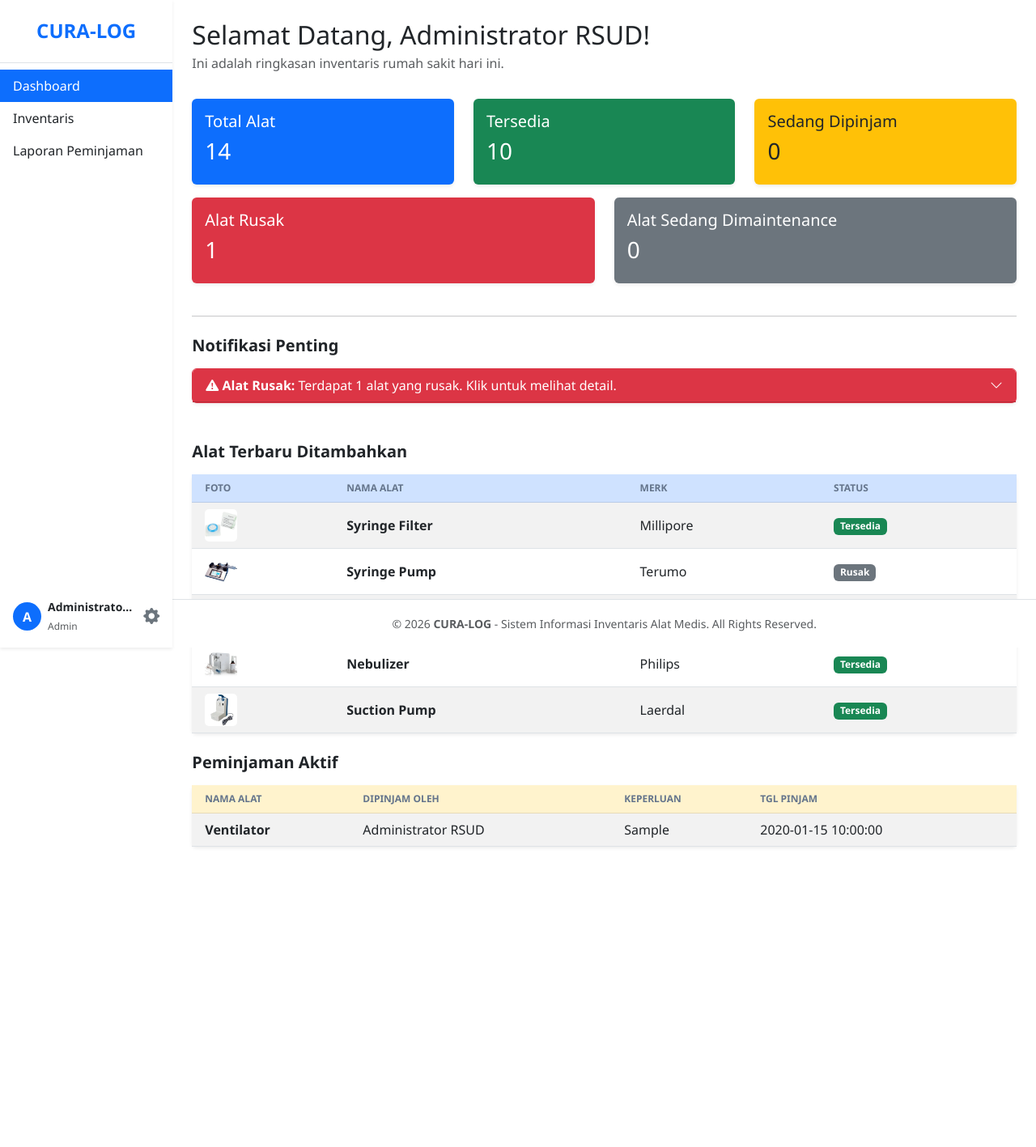
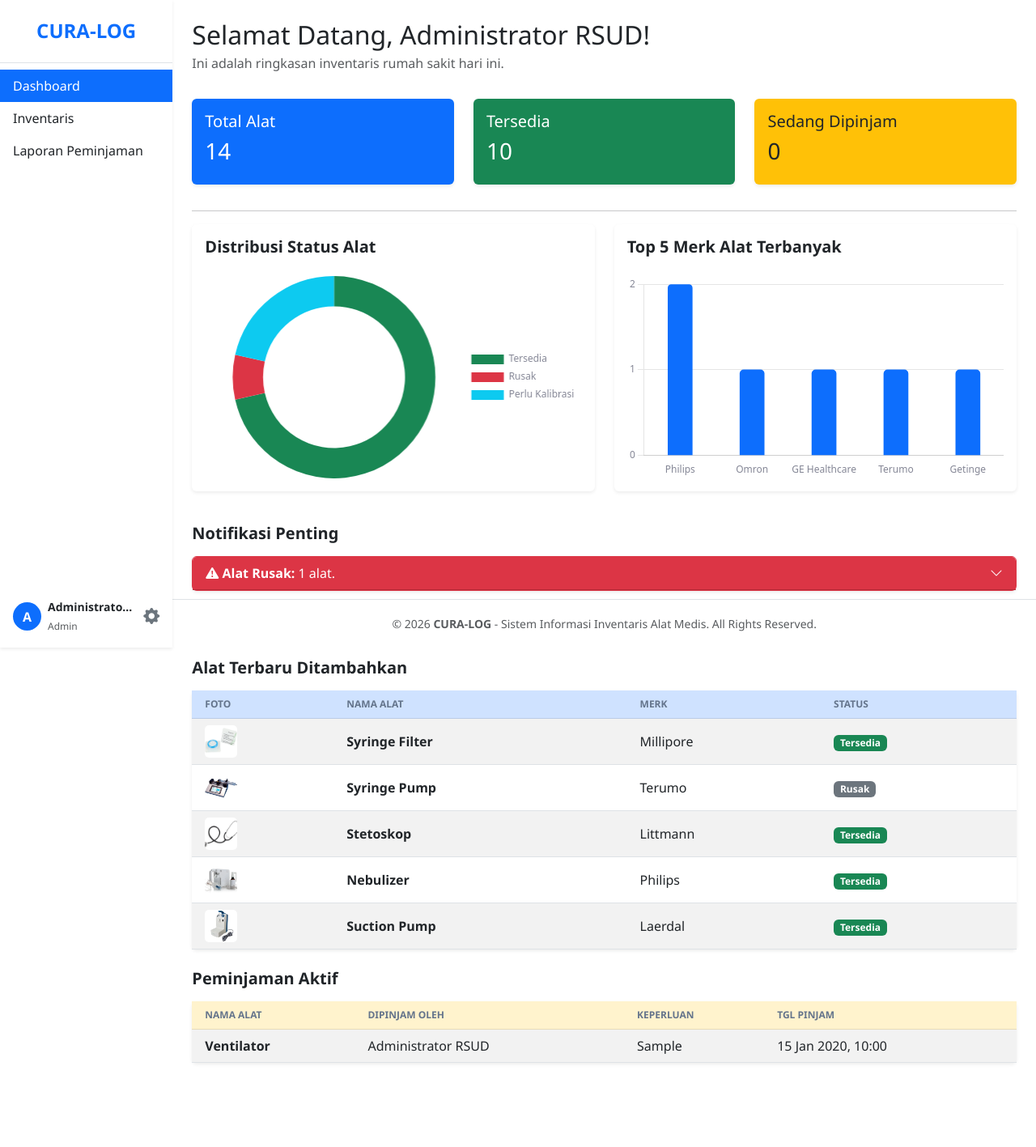
Before and after one commit to dfdwii/CURA-LOG, a PHP site: page /CURALOG/ in a window 1280 px wide. Shown: the whole page at 81% size. Before the commit the page ends 1047 px from the top, so only its background shows below. Run offline with PHP 8.4, Linux system fonts and the light colour scheme; a user stored in the database is signed in; data comes from the database, SQL or seed files in the repository; tables that the repository leaves empty hold one stand-in row (values such as "Sample post").

Commit message:
menambahkan pie chart pada dashboard

```diff
--- a/index.php
+++ b/index.php
@@ -2,16 +2,44 @@
 require_once 'config.php';
 require_once 'auth_check.php';
 
-$q_notif = mysqli_query($koneksi, "SELECT * FROM alat WHERE status IN ('Rusak', 'Maintenance')");
+$q_notif = mysqli_query($koneksi, "SELECT * FROM alat WHERE status IN ('Rusak', 'Maintenance', 'Perlu Kalibrasi')");
 $notif_rusak = [];
 $notif_maint = [];
+$notif_kalibrasi = [];
 
 while($row = mysqli_fetch_array($q_notif)) {
     if($row['status'] == 'Rusak') {
         $notif_rusak[] = $row;
+    } else if ($row['status'] == 'Maintenance') {
+        $notif_maint[] = $row;
     } else {
-        $notif_maint[] = $row;
+        $notif_kalibrasi[] = $row;
     }
+}
+
+$q_status = mysqli_query($koneksi, "SELECT status, COUNT(*) as jumlah FROM alat GROUP BY status");
+$label_status = [];
+$data_status = [];
+$warna_status = [];
+
+while($row = mysqli_fetch_assoc($q_status)) {
+    $label_status[] = $row['status'];
+    $data_status[] = $row['jumlah'];
+
+    if ($row['status'] == 'Tersedia') $warna_status[] = '#198754';
+    else if ($row['status'] == 'Dipinjam') $warna_status[] = '#ffc107';
+    else if ($row['status'] == 'Rusak') $warna_status[] = '#dc3545';
+    else if ($row['status'] == 'Perlu Kalibrasi') $warna_status[] = '#0dcaf0';
+    else $warna_status[] = '#6c757d';
+}
+
+$q_merk = mysqli_query($koneksi, "SELECT merk, COUNT(*) as jumlah FROM alat GROUP BY merk ORDER BY jumlah DESC LIMIT 5");
+$label_merk = [];
+$data_merk = [];
+
+while($row = mysqli_fetch_assoc($q_merk)) {
+    $label_merk[] = $row['merk'] ? $row['merk'] : 'Tanpa Merk';
+    $data_merk[] = $row['jumlah'];
 }
 
 include 'tampilan/header.php';
@@ -58,57 +86,52 @@ include 'tampilan/header.php';
                         </div>
                     </div>
                 </div>
+            </div>
 
+            <hr class="my-3">
+
+            <div class="row mb-4 mt-2">
                 <div class="col-md-6 mb-3">
-                    <div class="card bg-danger text-white h-100 shadow-sm border-0">
+                    <div class="card shadow-sm border-0 h-100 bg-body">
                         <div class="card-body">
-                            <h5>Alat Rusak</h5>
-                            <h3><?php echo mysqli_num_rows(mysqli_query($koneksi, "SELECT * FROM alat WHERE status='Rusak'")); ?></h3>
+                            <h5 class="fw-bold mb-4">Distribusi Status Alat</h5>
+                            <div style="height: 250px; display: flex; justify-content: center;">
+                                <canvas id="chartStatus"></canvas>
+                            </div>
                         </div>
                     </div>
                 </div>
                 <div class="col-md-6 mb-3">
-                    <div class="card bg-secondary text-white h-100 shadow-sm border-0">
+                    <div class="card shadow-sm border-0 h-100 bg-body">
                         <div class="card-body">
-                            <h5>Alat Sedang Dimaintenance</h5>
-                            <h3><?php echo mysqli_num_rows(mysqli_query($koneksi, "SELECT * FROM alat WHERE status='Maintenance'")); ?></h3>
+                            <h5 class="fw-bold mb-4">Top 5 Merk Alat Terbanyak</h5>
+                            <div style="height: 250px;">
+                                <canvas id="chartMerk"></canvas>
+                            </div>
                         </div>
                     </div>
                 </div>
             </div>
 
-            <hr class="my-4">
-
             <h5 class="mb-3 fw-bold">Notifikasi Penting</h5>
 
-            <?php if(count($notif_rusak) == 0 && count($notif_maint) == 0) { ?>
-                <div class="alert alert-success shadow-sm">Tidak ada alat yang rusak atau sedang dimaintenance saat ini.</div>
+            <?php if(count($notif_rusak) == 0 && count($notif_maint) == 0 && count($notif_kalibrasi) == 0) { ?>
+                <div class="alert alert-success shadow-sm">Kondisi inventaris sangat baik. Tidak ada alat yang bermasalah.</div>
             <?php } ?>
 
             <?php if(count($notif_rusak) > 0) { ?>
-            <div class="card border-danger mb-3 shadow-sm">
-                <div class="card-header bg-danger text-white d-flex justify-content-between align-items-center"
-                     style="cursor: pointer;" data-bs-toggle="collapse" data-bs-target="#collapseRusak">
-                    <span><i class="bi bi-exclamation-triangle-fill"></i> <strong>Alat Rusak:</strong> Terdapat <?= count($notif_rusak) ?> alat yang rusak. Klik untuk melihat detail.</span>
+            <div class="card border-danger mb-3 shadow-sm bg-body">
+                <div class="card-header bg-danger text-white d-flex justify-content-between align-items-center" style="cursor: pointer;" data-bs-toggle="collapse" data-bs-target="#collapseRusak">
+                    <span><i class="bi bi-exclamation-triangle-fill"></i> <strong>Alat Rusak:</strong> <?= count($notif_rusak) ?> alat.</span>
                     <i class="bi bi-chevron-down"></i>
                 </div>
                 <div id="collapseRusak" class="collapse">
                     <div class="card-body p-0">
                         <table class="table table-bordered mb-0">
-                            <thead class="table-danger">
-                                <tr>
-                                    <th>Nama Alat</th>
-                                    <th>Merk</th>
-                                    <th>Keterangan</th>
-                                </tr>
-                            </thead>
+                            <thead class="table-danger"><tr><th>Nama Alat</th><th>Merk</th><th>Keterangan</th></tr></thead>
                             <tbody>
                                 <?php foreach($notif_rusak as $r) { ?>
-                                <tr>
-                                    <td><strong><?php echo $r['nama_alat']; ?></strong></td>
-                                    <td><?php echo $r['merk']; ?></td>
-                                    <td><?php echo $r['keterangan'] ? $r['keterangan'] : '-'; ?></td>
-                                </tr>
+                                <tr><td><strong><?= $r['nama_alat']; ?></strong></td><td><?= $r['merk']; ?></td><td><?= $r['keterangan'] ? htmlspecialchars($r['keterangan']) : '-'; ?></td></tr>
                                 <?php } ?>
                             </tbody>
                         </table>
@@ -118,29 +141,18 @@ include 'tampilan/header.php';
             <?php } ?>
 
             <?php if(count($notif_maint) > 0) { ?>
-            <div class="card border-secondary mb-4 shadow-sm">
-                <div class="card-header bg-secondary text-white d-flex justify-content-between align-items-center"
-                     style="cursor: pointer;" data-bs-toggle="collapse" data-bs-target="#collapseMaint">
-                    <span><i class="bi bi-tools"></i> <strong>Alat Maintenance:</strong> Terdapat <?= count($notif_maint) ?> alat yang sedang dimaintenance. Klik untuk detail.</span>
+            <div class="card border-secondary mb-3 shadow-sm bg-body">
+                <div class="card-header bg-secondary text-white d-flex justify-content-between align-items-center" style="cursor: pointer;" data-bs-toggle="collapse" data-bs-target="#collapseMaint">
+                    <span><i class="bi bi-tools"></i> <strong>Maintenance:</strong> <?= count($notif_maint) ?> alat.</span>
                     <i class="bi bi-chevron-down"></i>
                 </div>
                 <div id="collapseMaint" class="collapse">
                     <div class="card-body p-0">
                         <table class="table table-bordered mb-0">
-                            <thead class="table-secondary">
-                                <tr>
-                                    <th>Nama Alat</th>
-                                    <th>Merk</th>
-                                    <th>Keterangan</th>
-                                </tr>
-                            </thead>
+                            <thead class="table-secondary"><tr><th>Nama Alat</th><th>Merk</th><th>Keterangan</th></tr></thead>
                             <tbody>
                                 <?php foreach($notif_maint as $m) { ?>
-                                <tr>
-                                    <td><strong><?php echo $m['nama_alat']; ?></strong></td>
-                                    <td><?php echo $m['merk']; ?></td>
-                                    <td><?php echo $m['keterangan'] ? $m['keterangan'] : '-'; ?></td>
-                                </tr>
+                                <tr><td><strong><?= $m['nama_alat']; ?></strong></td><td><?= $m['merk']; ?></td><td><?= $m['keterangan'] ? htmlspecialchars($m['keterangan']) : '-'; ?></td></tr>
                                 <?php } ?>
                             </tbody>
                         </table>
@@ -149,17 +161,33 @@ include 'tampilan/header.php';
             </div>
             <?php } ?>
 
-            <h5 class="mb-3 mt-5 fw-bold">Alat Terbaru Ditambahkan</h5>
-            <div class="card shadow-sm mb-4 border-0">
+            <?php if(count($notif_kalibrasi) > 0) { ?>
+            <div class="card border-info mb-4 shadow-sm bg-body">
+                <div class="card-header bg-info text-white d-flex justify-content-between align-items-center" style="cursor: pointer;" data-bs-toggle="collapse" data-bs-target="#collapseKalibrasi">
+                    <span><i class="bi bi-speedometer2"></i> <strong>Perlu Kalibrasi:</strong> <?= count($notif_kalibrasi) ?> alat.</span>
+                    <i class="bi bi-chevron-down"></i>
+                </div>
+                <div id="collapseKalibrasi" class="collapse">
+                    <div class="card-body p-0">
+                        <table class="table table-bordered mb-0">
+                            <thead class="table-info"><tr><th>Nama Alat</th><th>Merk</th><th>Keterangan</th></tr></thead>
+                            <tbody>
+                                <?php foreach($notif_kalibrasi as $k) { ?>
+                                <tr><td><strong><?= $k['nama_alat']; ?></strong></td><td><?= $k['merk']; ?></td><td><?= $k['keterangan'] ? htmlspecialchars($k['keterangan']) : '-'; ?></td></tr>
+                                <?php } ?>
+                            </tbody>
+                        </table>
+                    </div>
+                </div>
+            </div>
+            <?php } ?>
+
+            <h5 class="mb-3 mt-4 fw-bold">Alat Terbaru Ditambahkan</h5>
+            <div class="card shadow-sm mb-4 border-0 bg-body">
                 <div class="card-body p-0">
                     <table class="table table-striped table-hover mb-0 align-middle">
                         <thead class="table-primary">
-                            <tr>
-                                <th class="ps-3">Foto</th>
-                                <th>Nama Alat</th>
-                                <th>Merk</th>
-                                <th>Status</th>
-                            </tr>
+                            <tr><th class="ps-3">Foto</th><th>Nama Alat</th><th>Merk</th><th>Status</th></tr>
                         </thead>
                         <tbody>
                             <?php
@@ -167,14 +195,10 @@ include 'tampilan/header.php';
                             while($b = mysqli_fetch_array($q_baru)) {
                             ?>
                             <tr>
-                                <td class="ps-3"><img src="assets/img/alat_medis/<?php echo $b['gambar']; ?>" style="width:40px;height:40px;object-fit:cover;border-radius:5px;"></td>
-                                <td><strong><?php echo $b['nama_alat']; ?></strong></td>
-                                <td><?php echo $b['merk']; ?></td>
-                                <td>
-                                    <span class="badge <?php echo ($b['status'] == 'Tersedia') ? 'bg-success' : 'bg-secondary'; ?>">
-                                        <?php echo $b['status']; ?>
-                                    </span>
-                                </td>
+                                <td class="ps-3"><img src="assets/img/alat_medis/<?php echo htmlspecialchars($b['gambar']); ?>" style="width:40px;height:40px;object-fit:cover;border-radius:5px;"></td>
+                                <td><strong><?php echo htmlspecialchars($b['nama_alat']); ?></strong></td>
+                                <td><?php echo htmlspecialchars($b['merk']); ?></td>
+                                <td><span class="badge <?php echo ($b['status'] == 'Tersedia') ? 'bg-success' : 'bg-secondary'; ?>"><?php echo htmlspecialchars($b['status']); ?></span></td>
                             </tr>
                             <?php } ?>
                         </tbody>
@@ -183,7 +207,7 @@ include 'tampilan/header.php';
             </div>
 
             <h5 class="mb-3 mt-4 fw-bold">Peminjaman Aktif</h5>
-            <div class="card shadow-sm mb-4 border-0">
+            <div class="card shadow-sm mb-4 border-0 bg-body">
                 <div class="card-body p-0">
                     <table class="table table-striped table-hover mb-0 align-middle">
                         <thead class="table-warning">
@@ -203,15 +227,15 @@ include 'tampilan/header.php';
                                                                 WHERE h.status_peminjaman = 'Dipinjam'
                                                                 ORDER BY h.id_history DESC LIMIT 5");
                             if(mysqli_num_rows($q_pinjam) == 0) {
-                                echo "<tr><td colspan='4' class='text-center py-3'>Tidak ada alat yang sedang dipinjam saat ini.</td></tr>";
+                                echo "<tr><td colspan='4' class='text-center py-4 text-muted'>Tidak ada alat yang sedang dipinjam saat ini.</td></tr>";
                             } else {
                                 while($p = mysqli_fetch_array($q_pinjam)) {
                             ?>
                             <tr>
-                                <td class="ps-3"><strong><?php echo $p['nama_alat']; ?></strong></td>
-                                <td><?php echo $p['nama_lengkap']; ?></td>
-                                <td><?php echo $p['keperluan']; ?></td>
-                                <td><?php echo $p['tgl_pinjam']; ?></td>
+                                <td class="ps-3"><strong><?php echo htmlspecialchars($p['nama_alat']); ?></strong></td>
+                                <td><?php echo htmlspecialchars($p['nama_lengkap']); ?></td>
+                                <td><?php echo htmlspecialchars($p['keperluan']); ?></td>
+                                <td><?php echo date('d M Y, H:i', strtotime($p['tgl_pinjam'])); ?></td>
                             </tr>
                             <?php } } ?>
                         </tbody>
@@ -223,4 +247,66 @@ include 'tampilan/header.php';
     </div>
 </div>
 
+<script src="https://cdn.jsdelivr.net/npm/chart.js"></script>
+
+<script>
+document.addEventListener("DOMContentLoaded", function() {
+    Chart.defaults.color = '#858796';
+    Chart.defaults.font.family = 'system-ui, -apple-system, "Segoe UI", Roboto, "Helvetica Neue", Arial';
+
+    const ctxStatus = document.getElementById('chartStatus').getContext('2d');
+    new Chart(ctxStatus, {
+        type: 'doughnut',
+        data: {
+            labels: <?php echo json_encode($label_status); ?>,
+            datasets: [{
+                data: <?php echo json_encode($data_status); ?>,
+                backgroundColor: <?php echo json_encode($warna_status); ?>,
+                borderWidth: 0,
+                hoverOffset: 4
+            }]
+        },
+        options: {
+            responsive: true,
+            maintainAspectRatio: false,
+            plugins: {
+                legend: { position: 'right' }
+            },
+            cutout: '70%'
+        }
+    });
+
+    const ctxMerk = document.getElementById('chartMerk').getContext('2d');
+    new Chart(ctxMerk, {
+        type: 'bar',
+        data: {
+            labels: <?php echo json_encode($label_merk); ?>,
+            datasets: [{
+                label: 'Jumlah Alat',
+                data: <?php echo json_encode($data_merk); ?>,
+                backgroundColor: '#0d6efd',
+                borderRadius: 5,
+                barThickness: 30
+            }]
+        },
+        options: {
+            responsive: true,
+            maintainAspectRatio: false,
+            plugins: {
+                legend: { display: false }
+            },
+            scales: {
+                y: {
+                    beginAtZero: true,
+                    ticks: { precision: 0 }
+                },
+                x: {
+                    grid: { display: false }
+                }
+            }
+        }
+    });
+});
+</script>
+
 <?php include 'tampilan/footer.php'; ?>
```
